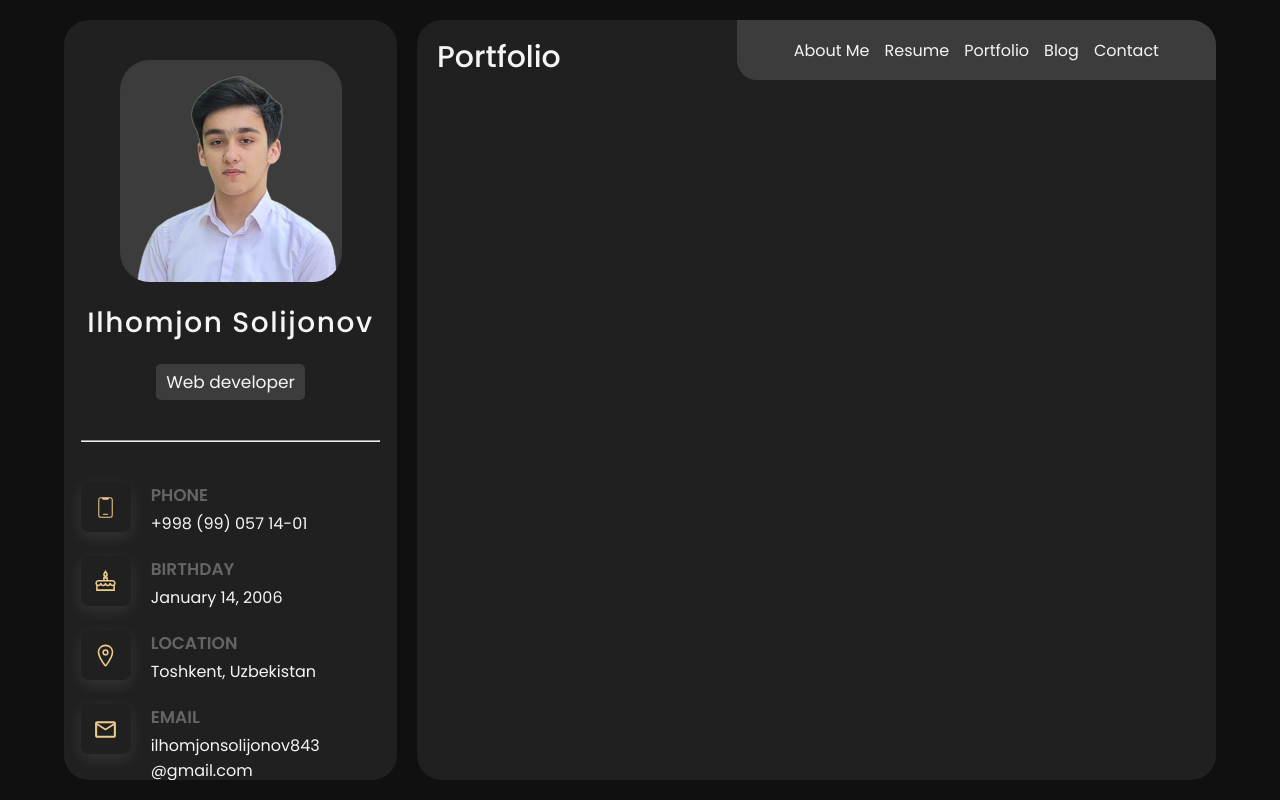
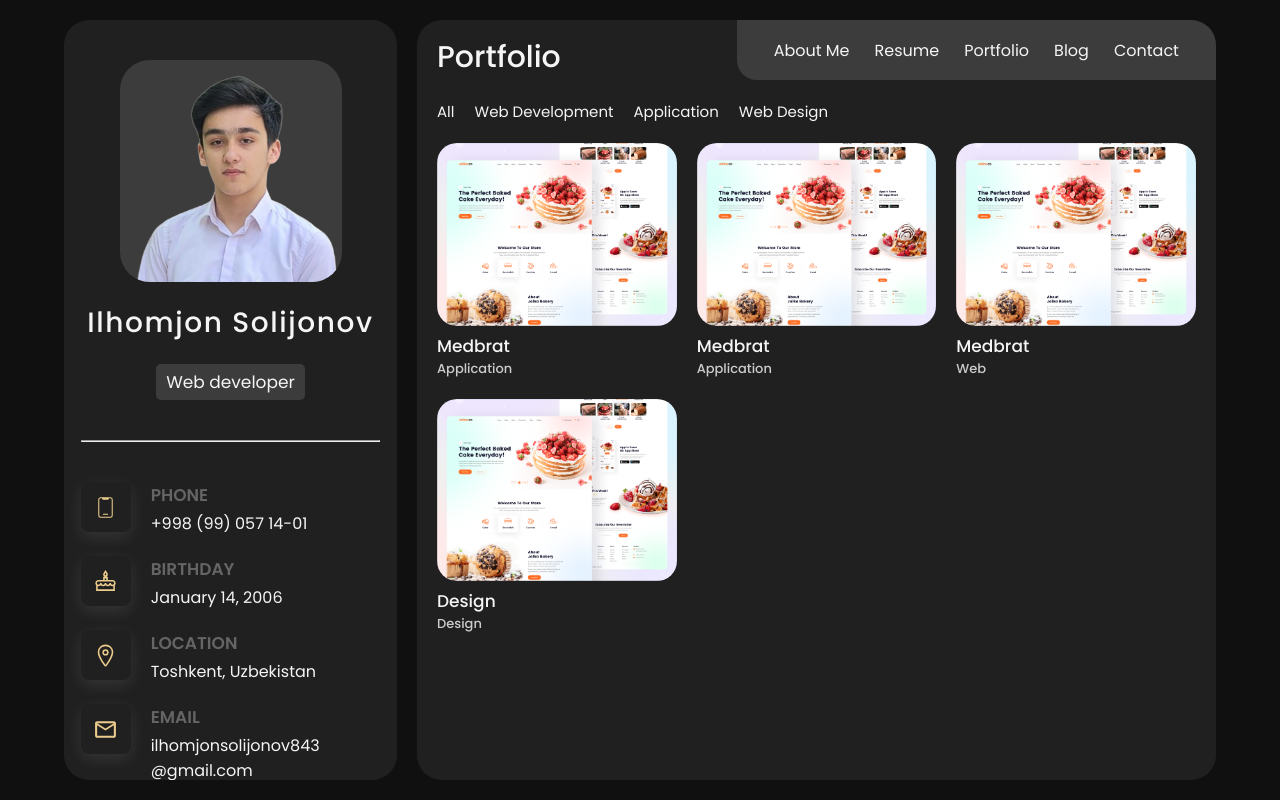
Before and after one commit to ilhomjonSolijonov/Portfolio2, a React (Vite) app: page /portfolio in a window 1280 px wide. Built offline with nearby package versions, Linux system fonts and the light colour scheme.

Commit message:
Portfolio page is completed.

```diff
--- a/src/components/Menu/style.css
+++ b/src/components/Menu/style.css
@@ -3,7 +3,7 @@
     display: flex;
     justify-content: center;
     align-items: center;
-    gap: 15px;
+    gap: 25px;
     height: 60px;
     background-color: var(--component-bg);
     border-bottom-left-radius: 20px;
--- /dev/null
+++ b/src/data/data.js
@@ -0,0 +1,35 @@
+import Image1 from "../assets/image1.png"
+
+
+const Portfolio = [
+    {
+        id: 1,
+        img: Image1,
+        name: "Medbrat",
+        category: "application",
+        link: 'hhtps://medbrat.netlify.app',
+    },
+    {
+        id: 2,
+        img: Image1,
+        name: "Medbrat",
+        category: "application",
+        link: 'hhtps://medbrat.netlify.app',
+    },
+    {
+        id: 3,
+        img: Image1,
+        name: "Medbrat",
+        category: "web",
+        link: 'hhtps://medbrat.netlify.app',
+    },
+    {
+        id: 4,
+        img: Image1,
+        name: "design",
+        category: "design",
+        link: 'hhtps://medbrat.netlify.app',
+    }
+]
+
+export default Portfolio
--- a/src/pages/Portfolio/index.jsx
+++ b/src/pages/Portfolio/index.jsx
@@ -1,6 +1,31 @@
-import React from 'react'
+import {useState} from 'react'
+import './style.css'
 import Menu from '../../components/Menu/index'
+import { NavLink } from 'react-router-dom'
+import Portfolio from '../../data/data'
+
+
 const index = () => {
+
+
+const [filterDat,setFilterDat]=useState(Portfolio)
+
+ const FilterWeb = ()=> {
+    const FData3=Portfolio.filter(item=>item.category==='web')
+    setFilterDat(FData3)
+ }
+ const FilterDesign = ()=> {
+  const FData3=Portfolio.filter(item=>item.category==='design')
+  setFilterDat(FData3)
+}
+const FilterApp = ()=> {
+  const FData3=Portfolio.filter(item=>item.category==='application')
+  setFilterDat(FData3)
+}
+const FilterAll = ()=> {
+  setFilterDat(Portfolio)
+}
+
   return (
     <div className='about-box'>
       <header className='header'>
@@ -9,6 +34,31 @@ const index = () => {
           <Menu/>
         </div>
       </header>
+      <main className='about-content'>
+        <ul className='portfolio-menu'>
+          <li onClick={FilterAll}>
+            <NavLink>All</NavLink>
+          </li>
+          <li onClick={FilterWeb}>
+            <NavLink>Web Development</NavLink>
+          </li>
+          <li onClick={FilterApp}>
+            <NavLink>Application</NavLink>
+          </li>
+          <li onClick={FilterDesign}>
+            <NavLink>Web Design</NavLink>
+          </li>
+        </ul>
+        <section className='portfolio-content'>
+            {filterDat.map(item => (
+                <a href={item.link} className='portfolio-card' key={item.id}>
+                  <img src={item.img} alt="" />
+                  <h2>{item.name}</h2>
+                  <p>{item.category}</p>
+                </a>
+            ))}
+        </section>
+      </main>
     </div>
   )
 }
--- a/src/pages/Portfolio/style.css
+++ b/src/pages/Portfolio/style.css
@@ -0,0 +1,32 @@
+.portfolio-menu{
+    width: 100%;
+    display: flex;
+    gap: 20px;
+}
+.portfolio-menu li{
+    font-size: 15px;
+    list-style: none;
+}
+.portfolio-content{
+    margin: 20px 0;
+    width: 100%;
+    display: grid;
+    grid-template-columns: 1fr 1fr 1fr;
+    gap: 20px;
+}
+.portfolio-card img{
+    width: 100%;
+    max-height: 280px;
+    border-radius: 20px;
+}
+.portfolio-card h2{
+    font-size: 17px;
+    font-weight: 500;
+    text-transform: capitalize;
+}
+.portfolio-card p{
+    text-transform: capitalize;
+    font-size: 13px;
+    font-weight: 500;
+    color: rgb(204, 204, 204);
+}
```
Also changed, not shown: src/assets/image1.png (added).
